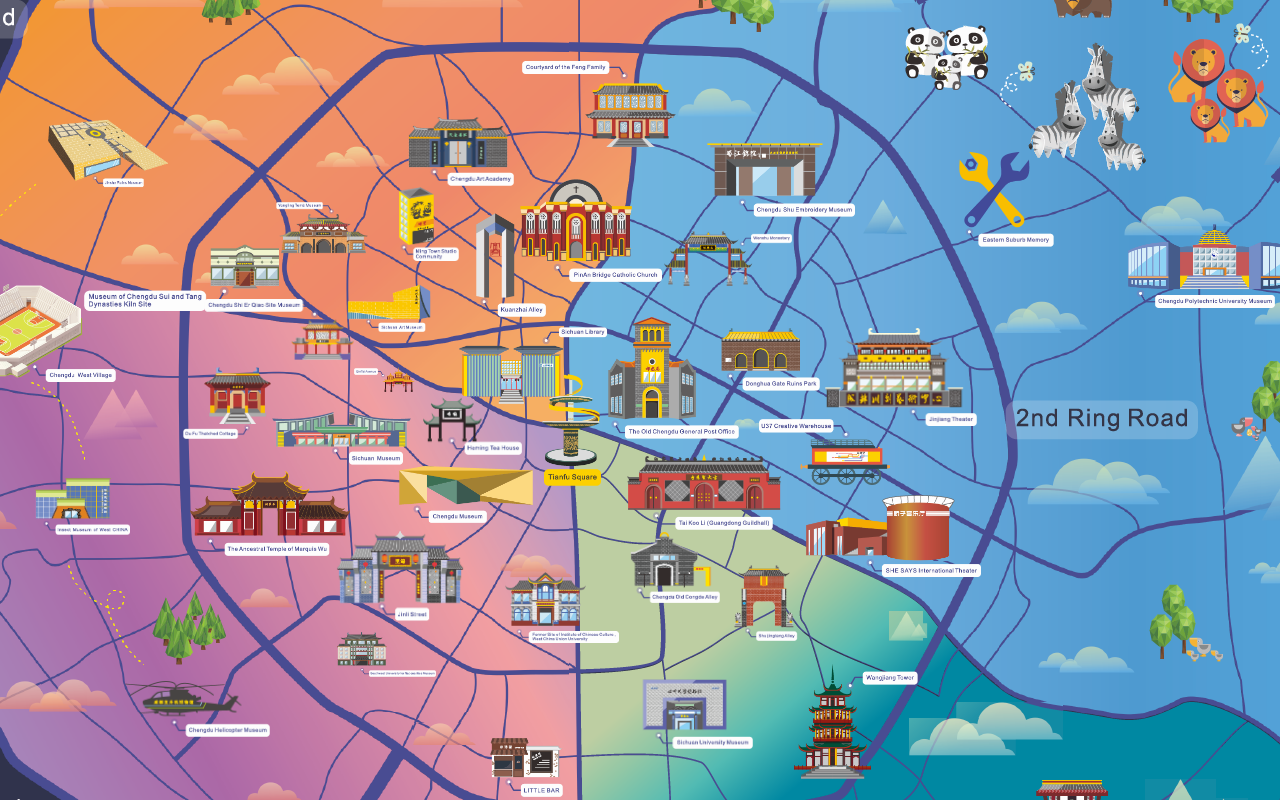
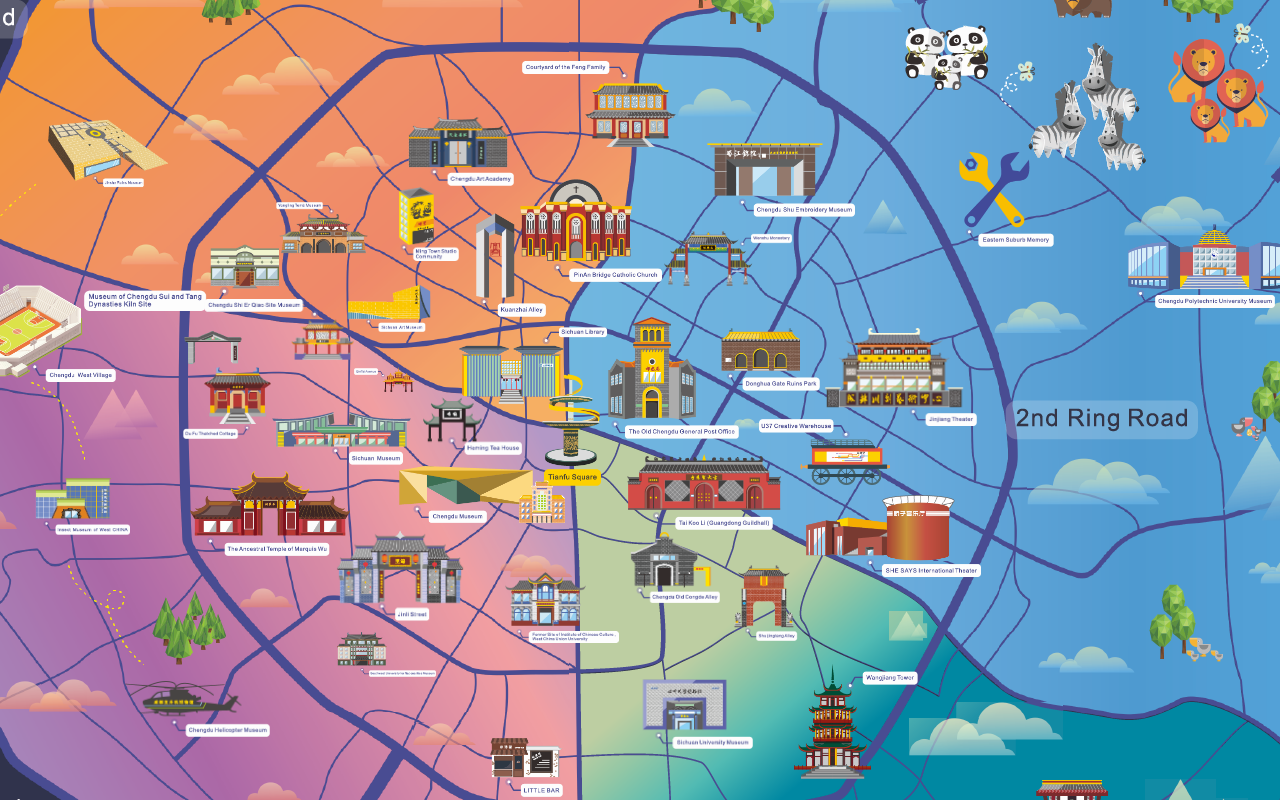
Before and after one commit to malpower/cdmap, a website: page public/map.html in a window 1280 px wide. Drawn offline with Linux system fonts and the light colour scheme.

Commit message:
all updated

```diff
--- a/public/scripts/map.js
+++ b/public/scripts/map.js
@@ -48,7 +48,9 @@ const touchables=`42 671 215 68 images/1.png 5.png 0 http://j.map.baidu.com/Xsgo
 445 1241 145 60 images/48.png 3.png 14 http://j.map.baidu.com/XrhqN
 862 934 59 112 images/49.png 1.png 9 http://j.map.baidu.com/NkGx9
 719 1026 134 57 images/50.png 3.png 6 http://j.map.baidu.com/1GtMB
-810 1298 73 61 images/51.png 3.png 11 http://j.map.baidu.com/DfLX9`;
+810 1298 73 61 images/51.png 3.png 11 http://j.map.baidu.com/DfLX9
+832 1030 60 60 images/52.png 5.png 8 http://j.map.baidu.com/vIkgM
+503 887 60 60 images/53.png 5.png 9 http://j.map.baidu.com/kNgAN`;
 
 
 
```
Also changed, not shown: public/index.html (+1 -1 lines), public/images/52.png (added), public/images/53.png (added), public/images/banner2.png (added), public/images/dialogs/5/8.png (added), public/images/dialogs/5/9.png (added).
